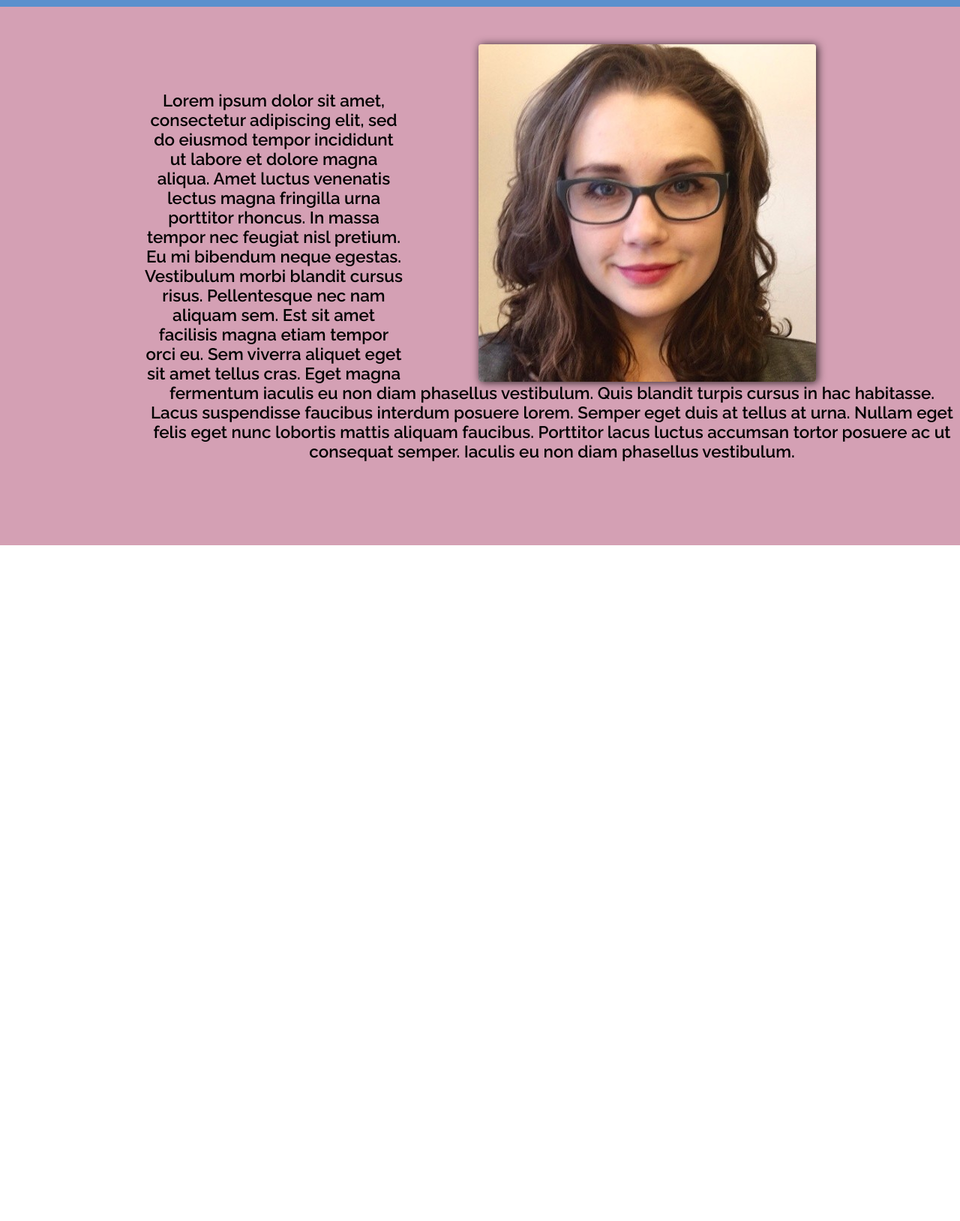
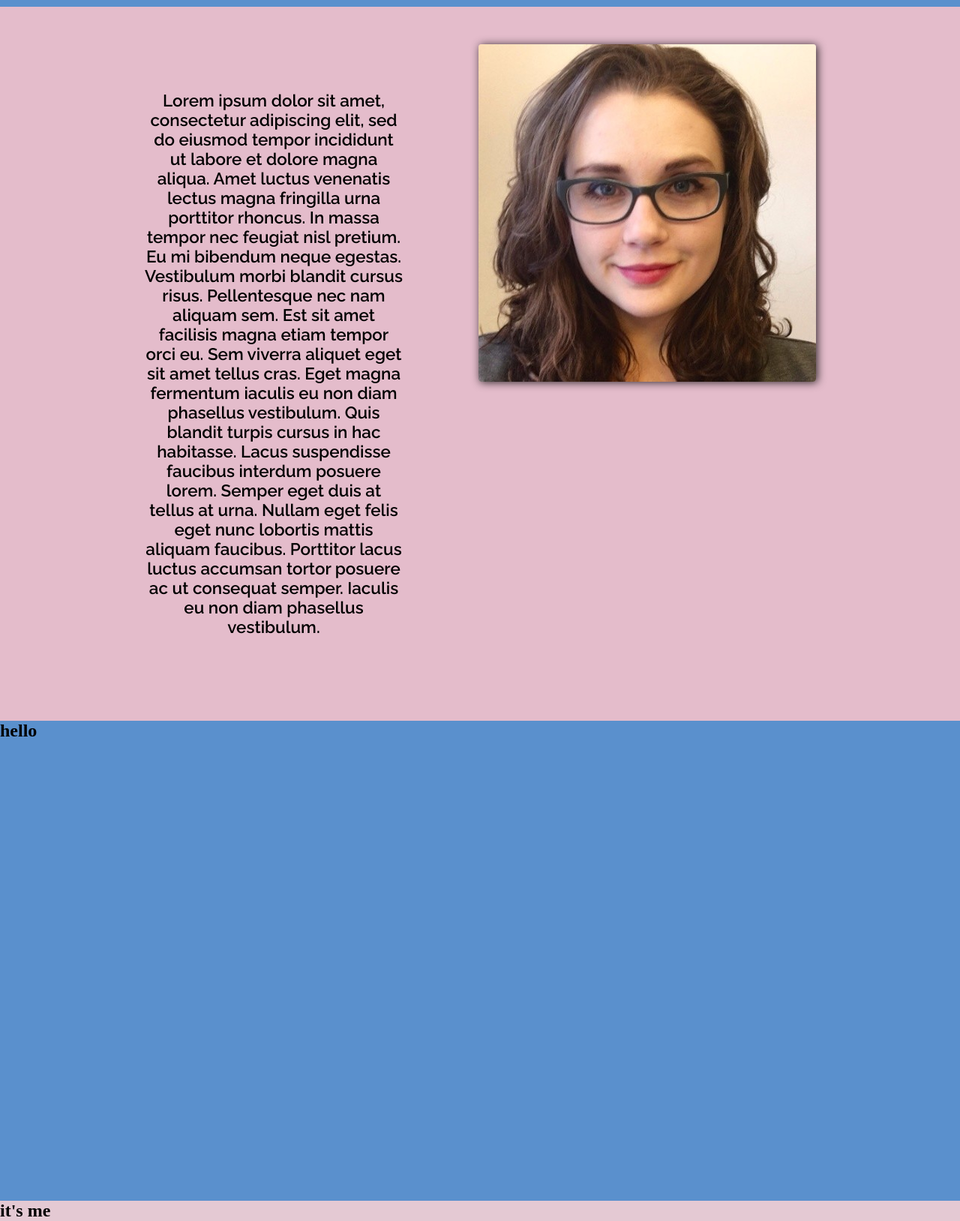
Before and after one commit to taylorgr92/TF_profile, a website: page index.html in a window 1280 px wide. Shown: the part 57-1685 px from the top of the page at 75% size. Before the commit the page ends 800 px from the top, so only its background shows below. Drawn offline with Linux system fonts and the light colour scheme.

Commit message:
project section sizing

```diff
--- a/assets/css/styles.css
+++ b/assets/css/styles.css
@@ -60,6 +60,7 @@ img {
 }
 #profile_text{
   text-align:center;
+  display:flex;
  padding-top: 5em;
  padding-bottom:5em;
  margin-left:15%;
@@ -69,14 +70,20 @@ img {
 
 
 .profile {
-  background-color:rgb(212, 160, 180);
+  background-color:rgb(228, 188, 203);
   height:100%;
   width: 100%;
 }
 
-div .projects{
+ .projects{
   background-color:rgb(90, 144, 205);
-  height:100%;
-  width: 100%;
+  height:40em;
+
+
 
 }
+
+.contact{
+  background-color:rgb(228, 201, 211);
+
+}
--- a/index.html
+++ b/index.html
@@ -30,19 +30,43 @@
         </div>
       </nav>
     </header>
+
     <main>
       <section class="profile">
-        <div class="container"></div>
-
-              <img src="./assets/css/my_image.jpg" alt="Woman in glasses smiling at camera">
-           <p id="profile_text">Lorem ipsum dolor sit amet, consectetur adipiscing elit, sed do eiusmod tempor incididunt ut labore et dolore magna aliqua. Amet luctus venenatis lectus magna fringilla urna porttitor rhoncus. In massa tempor nec feugiat nisl pretium. Eu mi bibendum neque egestas. Vestibulum morbi blandit cursus risus. Pellentesque nec nam aliquam sem. Est sit amet facilisis magna etiam tempor orci eu. Sem viverra aliquet eget sit amet tellus cras. Eget magna fermentum iaculis eu non diam phasellus vestibulum. Quis blandit turpis cursus in hac habitasse. Lacus suspendisse faucibus interdum posuere lorem. Semper eget duis at tellus at urna. Nullam eget felis eget nunc lobortis mattis aliquam faucibus. Porttitor lacus luctus accumsan tortor posuere ac ut consequat semper. Iaculis eu non diam phasellus vestibulum.</p>
-          </div>
+        <div class="container">
+          <img
+            src="./assets/css/my_image.jpg"
+            alt="Woman in glasses smiling into camera"
+          />
+          <p id="profile_text">
+            Lorem ipsum dolor sit amet, consectetur adipiscing elit, sed do
+            eiusmod tempor incididunt ut labore et dolore magna aliqua. Amet
+            luctus venenatis lectus magna fringilla urna porttitor rhoncus. In
+            massa tempor nec feugiat nisl pretium. Eu mi bibendum neque egestas.
+            Vestibulum morbi blandit cursus risus. Pellentesque nec nam aliquam
+            sem. Est sit amet facilisis magna etiam tempor orci eu. Sem viverra
+            aliquet eget sit amet tellus cras. Eget magna fermentum iaculis eu
+            non diam phasellus vestibulum. Quis blandit turpis cursus in hac
+            habitasse. Lacus suspendisse faucibus interdum posuere lorem. Semper
+            eget duis at tellus at urna. Nullam eget felis eget nunc lobortis
+            mattis aliquam faucibus. Porttitor lacus luctus accumsan tortor
+            posuere ac ut consequat semper. Iaculis eu non diam phasellus
+            vestibulum.
+          </p>
         </div>
       </section>
 
+      <section class="projects">
+        <div class="container">
+          <h1>hello</h1>
+        </div>
+      </section>
 
-      <section class="projects"></section>
-      <section class="contact"></section>
+      <section class="contact">
+        <div class="container">
+          <h1>it's me</h1>
+        </div>
+      </section>
 
       <footer></footer>
     </main>
```
